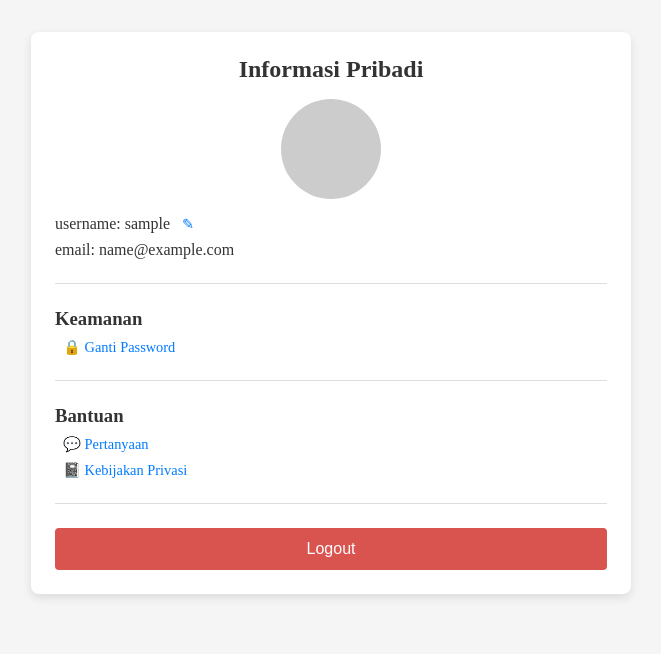
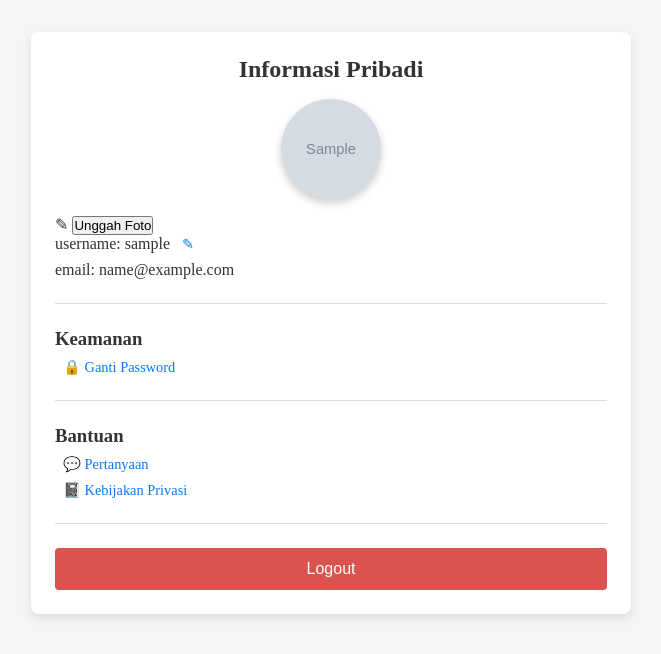
Before and after one commit to andreandri/caps, a PHP site: page /profile.php in a window 1280 px wide. Shown: the part 80-734 px from the top of the page, without its empty margins (309-970 px from the left). Run offline with PHP 8.4, Linux system fonts and the light colour scheme; the visitor is signed in with stand-in values (Sample User, id 1); tables that the repository leaves empty or names only in its code hold one stand-in row (values such as "Sample post"); grey boxes marked "Sample" are stand-in pictures.

Commit message:
menambah foto profile

```diff
--- a/profile.css
+++ b/profile.css
@@ -7,6 +7,21 @@
 body {
   background-color: #f5f5f5;
   color: #333;
+}
+
+.avatar {
+  width: 150px; /* Sesuaikan ukuran */
+  height: 150px; /* Sesuaikan ukuran */
+  border-radius: 50%; /* Membuat lingkaran */
+  background-color: #f0f0f0; /* Warna latar default jika gambar tidak ada */
+  background-position: center; /* Menempatkan gambar di tengah */
+  background-size: cover; /* Memastikan gambar memenuhi lingkaran */
+  background-repeat: no-repeat; /* Mencegah pengulangan gambar */
+  margin: 0 auto; /* Memposisikan elemen avatar di tengah */
+  box-shadow: 0 4px 8px rgba(0, 0, 0, 0.2); /* Memberikan bayangan */
+  display: flex;
+  justify-content: center;
+  align-items: center;
 }
 
 main {
--- a/profile.php
+++ b/profile.php
@@ -5,6 +5,37 @@ include 'koneksi.php';
 // Ambil data pengguna dari session
 $username = $_SESSION['username'];
 $email = $_SESSION['email'];
+
+// Ambil data gambar dari database
+$query = "SELECT image FROM tb_users WHERE username = ?";
+$stmt = $koneksi->prepare($query);
+$stmt->bind_param("s", $username);
+$stmt->execute();
+$result = $stmt->get_result();
+$userData = $result->fetch_assoc();
+$image = $userData['image'] ?? 'default-avatar.png'; // Jika tidak ada, gunakan avatar default
+
+// Proses unggah foto profil
+if ($_SERVER['REQUEST_METHOD'] === 'POST' && isset($_FILES['image'])) {
+    $targetFolder = "uploads/";
+    $imageName = basename($_FILES['image']['name']);
+    $targetPath = $targetFolder . $imageName;
+
+    if (move_uploaded_file($_FILES['image']['tmp_name'], $targetPath)) {
+        // Update path gambar di database
+        $updateQuery = "UPDATE tb_users SET image = ? WHERE username = ?";
+        $updateStmt = $koneksi->prepare($updateQuery);
+        $updateStmt->bind_param("ss", $imageName, $username);
+        if ($updateStmt->execute()) {
+            $image = $imageName; // Update gambar pada halaman
+            $_SESSION['message'] = "Foto profil berhasil diubah.";
+        } else {
+            $_SESSION['error'] = "Gagal menyimpan ke database.";
+        }
+    } else {
+        $_SESSION['error'] = "Gagal mengunggah file.";
+    }
+}
 ?>
 
 <!DOCTYPE html>
@@ -14,7 +45,6 @@ $email = $_SESSION['email'];
     <meta name="viewport" content="width=device-width, initial-scale=1.0">
     <title>User Profile</title>
     <link rel="stylesheet" href="profile.css">
-
     <script type="module" src="scripts/index.js"></script>
 </head>
 <body>
@@ -24,22 +54,29 @@ $email = $_SESSION['email'];
     <main>
         <section class="profile">
             <h2>Informasi Pribadi</h2>
-            <div class="avatar"></div>
+            <form action="" method="post" enctype="multipart/form-data">
+                <div class="avatar" style="background-image: url('uploads/<?php echo htmlspecialchars($image); ?>');"></div>
+                <label for="image" class="edit-avatar">&#x270E;</label>
+                <input type="file" id="image" name="image" accept="image/*" style="display: none;">
+                <button type="submit" name="upload">Unggah Foto</button>
+            </form>
+            <?php if (isset($_SESSION['message'])): ?>
+                <p style="color: green;"><?php echo $_SESSION['message']; unset($_SESSION['message']); ?></p>
+            <?php elseif (isset($_SESSION['error'])): ?>
+                <p style="color: red;"><?php echo $_SESSION['error']; unset($_SESSION['error']); ?></p>
+            <?php endif; ?>
             <p>username: <?php echo htmlspecialchars($username); ?> <a href="change_username.php">&#x270E;</a></p>
-            <p>email: <?php echo htmlspecialchars($email); ?>
+            <p>email: <?php echo htmlspecialchars($email); ?></p>
         </section>
-
         <section class="security">
             <h3>Keamanan</h3>
             <p><a href="reset_password.php">&#x1F512; Ganti Password</a></p>
         </section>
-
         <section class="support">
             <h3>Bantuan</h3>
             <p><a href="tel:+6281254986462">&#x1F4AC; Pertanyaan</a></p>
             <p><a href="kebijakan.php">&#x1F4D3; Kebijakan Privasi</a></p>
         </section>
-
         <button class="logout" onclick="window.location.href='fungsi/logout.php'">Logout</button>
     </main>
 </body>
```
Also changed, not shown: uploads/WIN_20241127_22_01_00_Pro.jpg (added).
